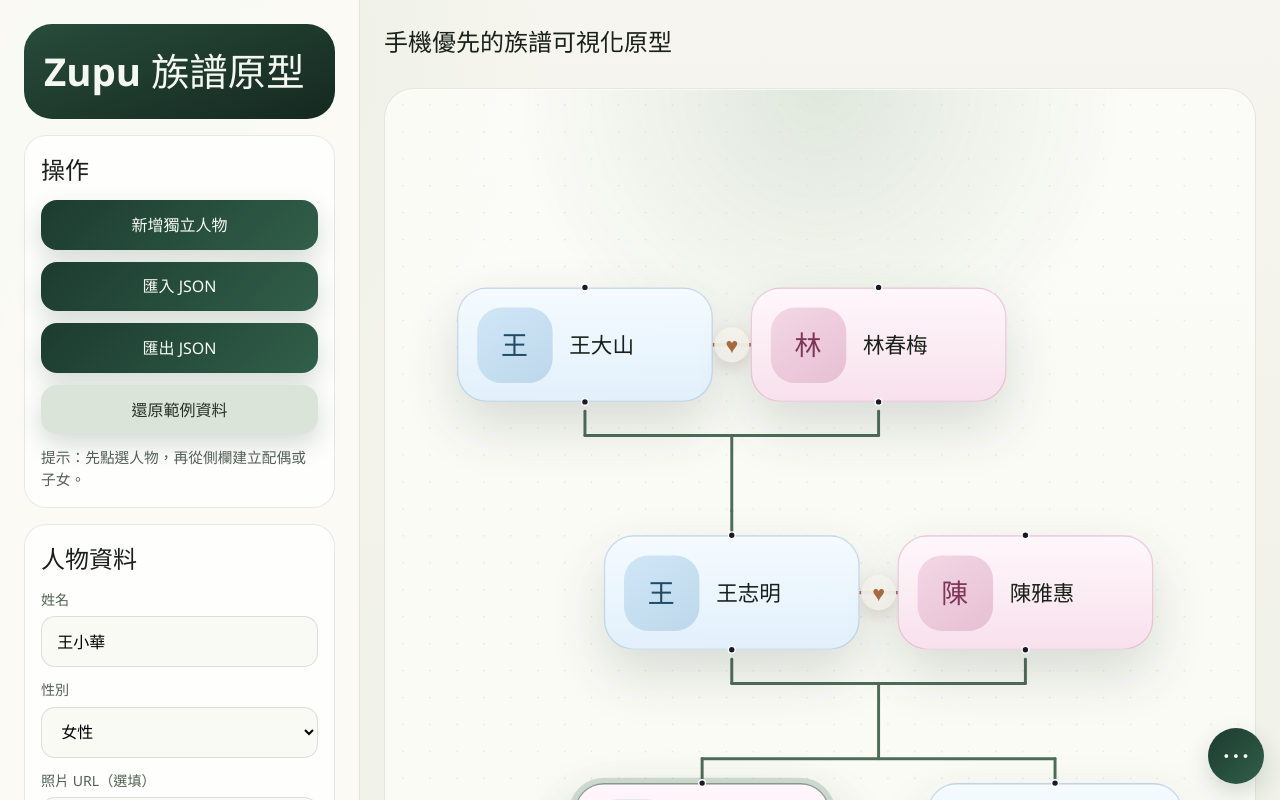
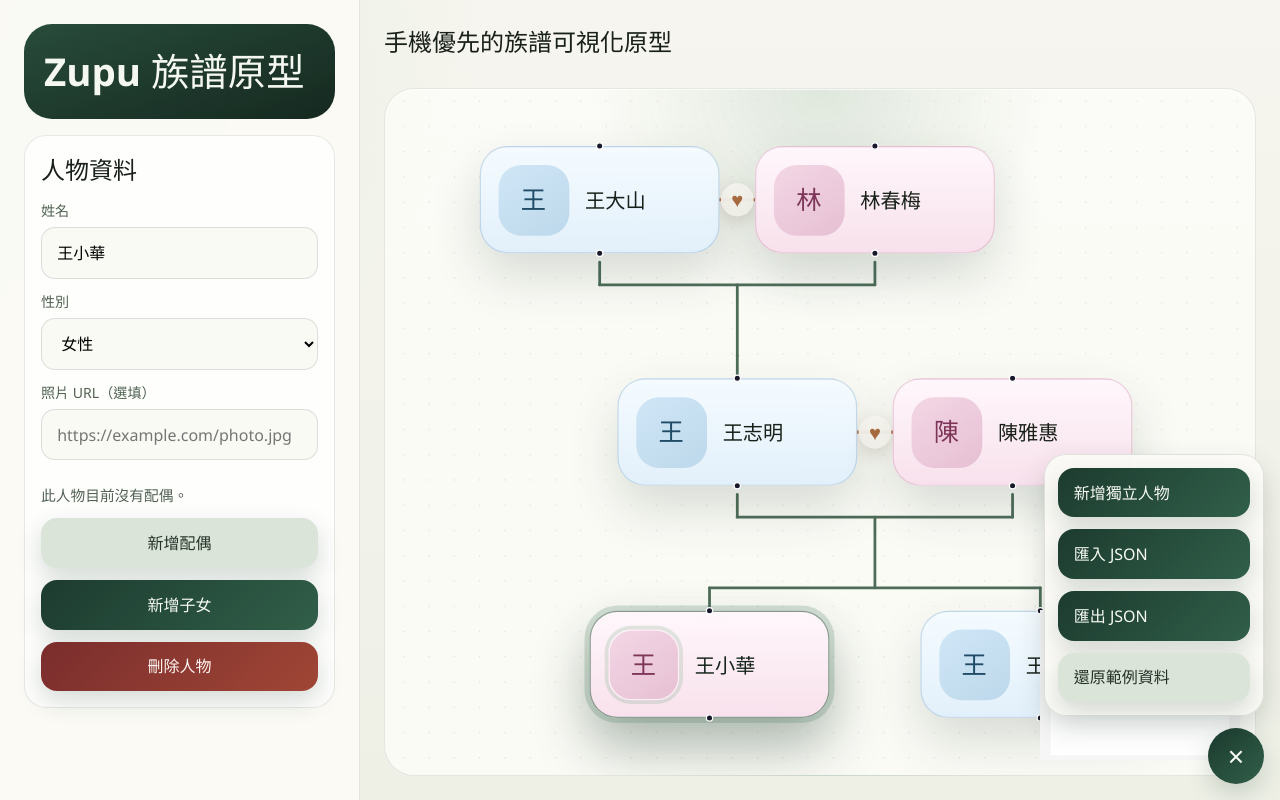
Before and after one commit to kevin1kevin1k/Zupu, a React (Vite) app: page / in a window 1280 px wide. Both pictures are taken after a click on the button "開啟更多操作". Shown: the top 800 px of the page. Built offline with nearby package versions, Linux system fonts and the light colour scheme.

Commit message:
fix: unify desktop and mobile global action fab

```diff
--- a/src/App.tsx
+++ b/src/App.tsx
@@ -1,7 +1,6 @@
 import { useEffect, useRef, useState } from "react";
 import {
   Background,
-  Controls,
   type EdgeTypes,
   MiniMap,
   ReactFlow,
@@ -77,12 +76,6 @@ function App() {
       mediaQuery.removeEventListener("change", handleChange);
     };
   }, []);
-
-  useEffect(() => {
-    if (!isMobile && isMobileFabOpen) {
-      setIsMobileFabOpen(false);
-    }
-  }, [isMobile, isMobileFabOpen]);
 
   function updateSelectedPerson<K extends keyof Person>(key: K, value: Person[K]) {
     if (!selectedPersonId) {
@@ -203,49 +196,12 @@ function App() {
     setImportMessage("已還原範例家譜。");
   }
 
-  function renderGlobalActionButtons(className: string) {
-    return (
-      <div className={className}>
-        <button onClick={addStandalonePerson} type="button">
-          新增獨立人物
-        </button>
-        <button onClick={() => fileInputRef.current?.click()} type="button">
-          匯入 JSON
-        </button>
-        <button onClick={exportJson} type="button">
-          匯出 JSON
-        </button>
-        <button className="button-secondary" onClick={resetSampleData} type="button">
-          還原範例資料
-        </button>
-      </div>
-    );
-  }
-
   return (
     <div className="app-shell">
       <aside className="sidebar">
         <div className="sidebar__hero">
           <h1>Zupu 族譜原型</h1>
         </div>
-
-        <section className="panel desktop-only">
-          <h2>操作</h2>
-          {renderGlobalActionButtons("action-grid")}
-          <input
-            accept="application/json"
-            hidden
-            onChange={(event) => {
-              void importJson(event.target.files?.[0] ?? null);
-              event.target.value = "";
-            }}
-            ref={fileInputRef}
-            type="file"
-          />
-          <p className="panel__hint">
-            {importMessage || "提示：先點選人物，再從側欄建立配偶或子女。"}
-          </p>
-        </section>
 
         {selectedPerson ? (
           <section className="panel">
@@ -310,12 +266,23 @@ function App() {
       </aside>
 
       <main className="canvas-stage">
+        <input
+          accept="application/json"
+          hidden
+          onChange={(event) => {
+            void importJson(event.target.files?.[0] ?? null);
+            event.target.value = "";
+          }}
+          ref={fileInputRef}
+          type="file"
+        />
+
         <div className="canvas-stage__header">
           <h2>手機優先的族譜可視化原型</h2>
         </div>
 
-        {isMobile && importMessage ? (
-          <p className="canvas-stage__status mobile-only">{importMessage}</p>
+        {importMessage ? (
+          <p className="canvas-stage__status">{importMessage}</p>
         ) : null}
 
         <div className="flow-wrapper">
@@ -338,13 +305,12 @@ function App() {
           >
             <Background color="#d7d8d0" gap={20} />
             {!isMobile ? <MiniMap pannable zoomable /> : null}
-            <Controls showInteractive={false} />
           </ReactFlow>
         </div>
 
-        <div className="mobile-fab mobile-only">
+        <div className="global-fab">
           {isMobileFabOpen ? (
-            <div className="mobile-fab__panel">
+            <div className="global-fab__panel">
               <button
                 onClick={() => {
                   addStandalonePerson();
@@ -387,7 +353,7 @@ function App() {
           <button
             aria-expanded={isMobileFabOpen}
             aria-label={isMobileFabOpen ? "關閉更多操作" : "開啟更多操作"}
-            className="mobile-fab__trigger"
+            className="global-fab__trigger"
             onClick={() => {
               setIsMobileFabOpen((current) => !current);
             }}
--- a/src/styles.css
+++ b/src/styles.css
@@ -211,7 +211,7 @@ button:disabled {
   font-size: 0.92rem;
 }
 
-.mobile-fab {
+.global-fab {
   position: fixed;
   right: 1rem;
   bottom: 1rem;
@@ -221,7 +221,7 @@ button:disabled {
   z-index: 12;
 }
 
-.mobile-fab__panel {
+.global-fab__panel {
   width: min(80vw, 220px);
   padding: 0.8rem;
   border: 1px solid rgba(55, 84, 68, 0.14);
@@ -233,12 +233,12 @@ button:disabled {
   gap: 0.75rem;
 }
 
-.mobile-fab__panel button {
+.global-fab__panel button {
   width: 100%;
   text-align: left;
 }
 
-.mobile-fab__trigger {
+.global-fab__trigger {
   width: 3.5rem;
   height: 3.5rem;
   padding: 0;
@@ -417,16 +417,8 @@ button:disabled {
     display: none;
   }
 
-  .desktop-only {
-    display: none;
-  }
-
   .mobile-only {
     display: block;
-  }
-
-  .mobile-fab.mobile-only {
-    display: grid;
   }
 
   .canvas-stage {
@@ -439,8 +431,8 @@ button:disabled {
     display: block;
   }
 
-  .mobile-fab__panel button,
-  .mobile-fab__trigger,
+  .global-fab__panel button,
+  .global-fab__trigger,
   .detail-actions button {
     min-height: 3.1rem;
     padding: 0.95rem 1rem;
```
Also changed, not shown: 2 other files (tests, documents, lock files or other folders).
